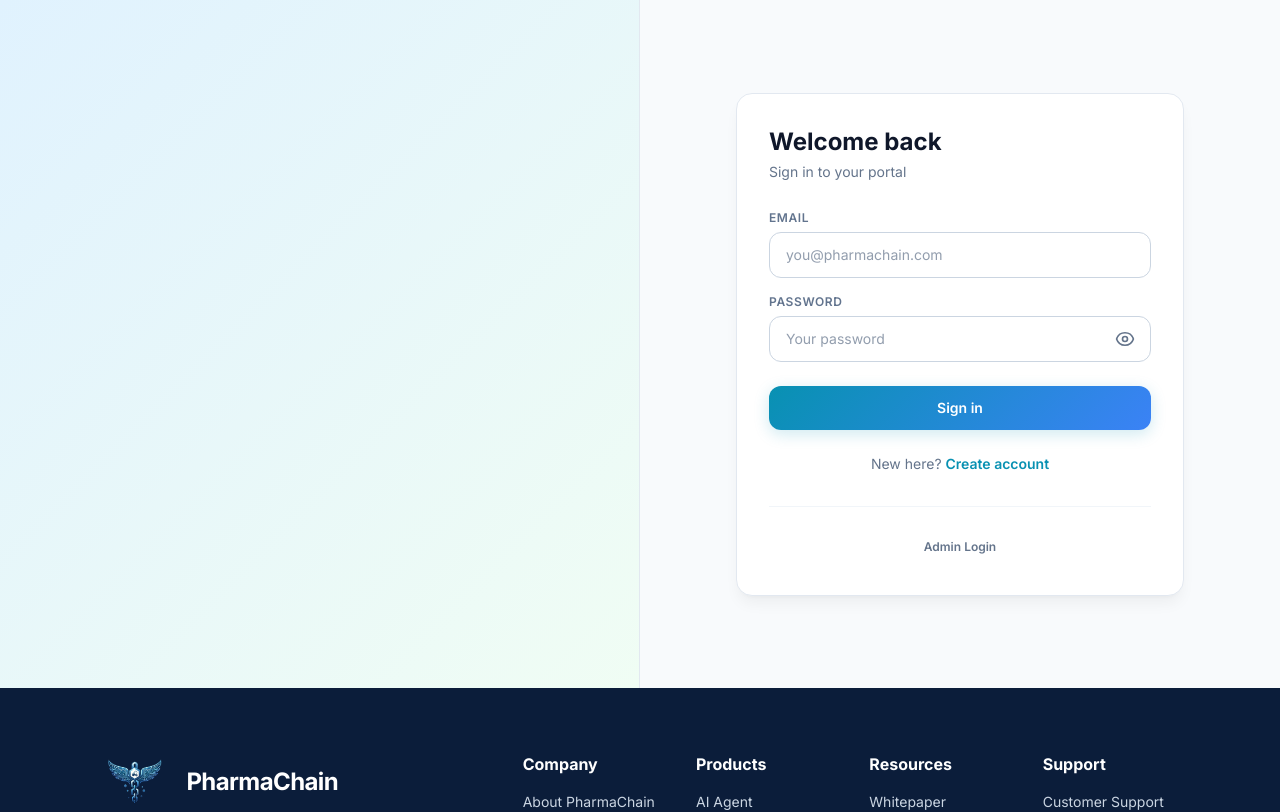
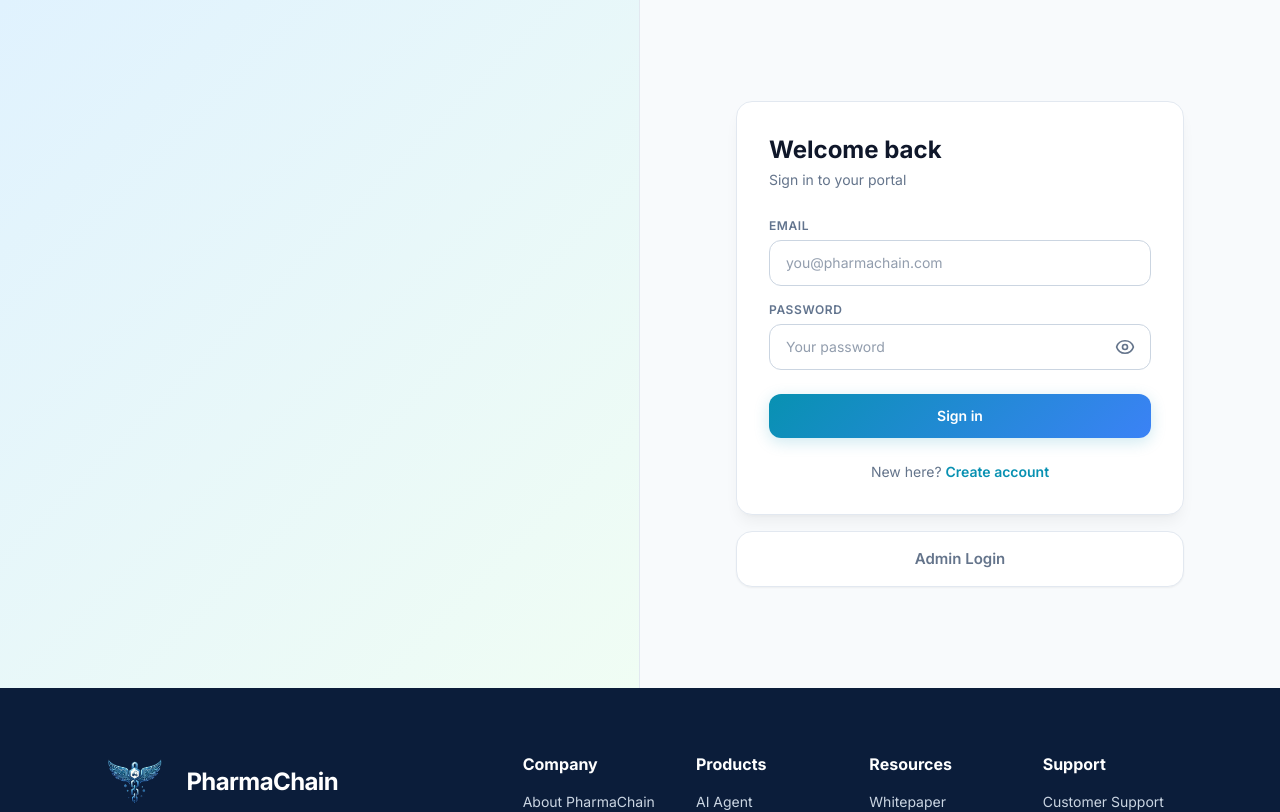
Before and after one commit to Anish05s/PharmaChain, a React (Vite) app in the folder frontend/: page /login in a window 1280 px wide. Shown: the top 812 px of the page. Built offline with nearby package versions, Linux system fonts and the light colour scheme; no server answers.

Commit message:
Update UI: Separate Admin Login box and increase font size

```diff
--- a/frontend/src/pages/Login.jsx
+++ b/frontend/src/pages/Login.jsx
@@ -178,18 +178,23 @@ export default function Login() {
                   Create account
                 </Link>
               </p>
+            </div>
 
-              <div className="mt-8 pt-6 border-t border-slate-100 flex justify-center">
-                <button
-                  type="button"
-                  onClick={() => setShowAdminModal(true)}
-                  className="text-xs font-semibold px-4 py-2 rounded-lg transition-all"
-                  style={{ color: 'var(--text-light)', background: 'var(--bg-card)' }}
-                >
-                  Admin Login
-                </button>
-              </div>
+            {/* Admin Login Box (Separate Box) */}
+            <div
+              className="mt-4 p-4 rounded-2xl animate-slide-up flex items-center justify-center text-center cursor-pointer transition-all hover:scale-[1.02]"
+              style={{ background: '#ffffff', border: '1px solid var(--border)', boxShadow: 'var(--shadow-sm)' }}
+              onClick={() => setShowAdminModal(true)}
+            >
+              <button
+                type="button"
+                className="font-semibold"
+                style={{ color: 'var(--text-light)', fontSize: '15px' }}
+              >
+                Admin Login
+              </button>
             </div>
+
           </div>
         </div>
       </div>
```
